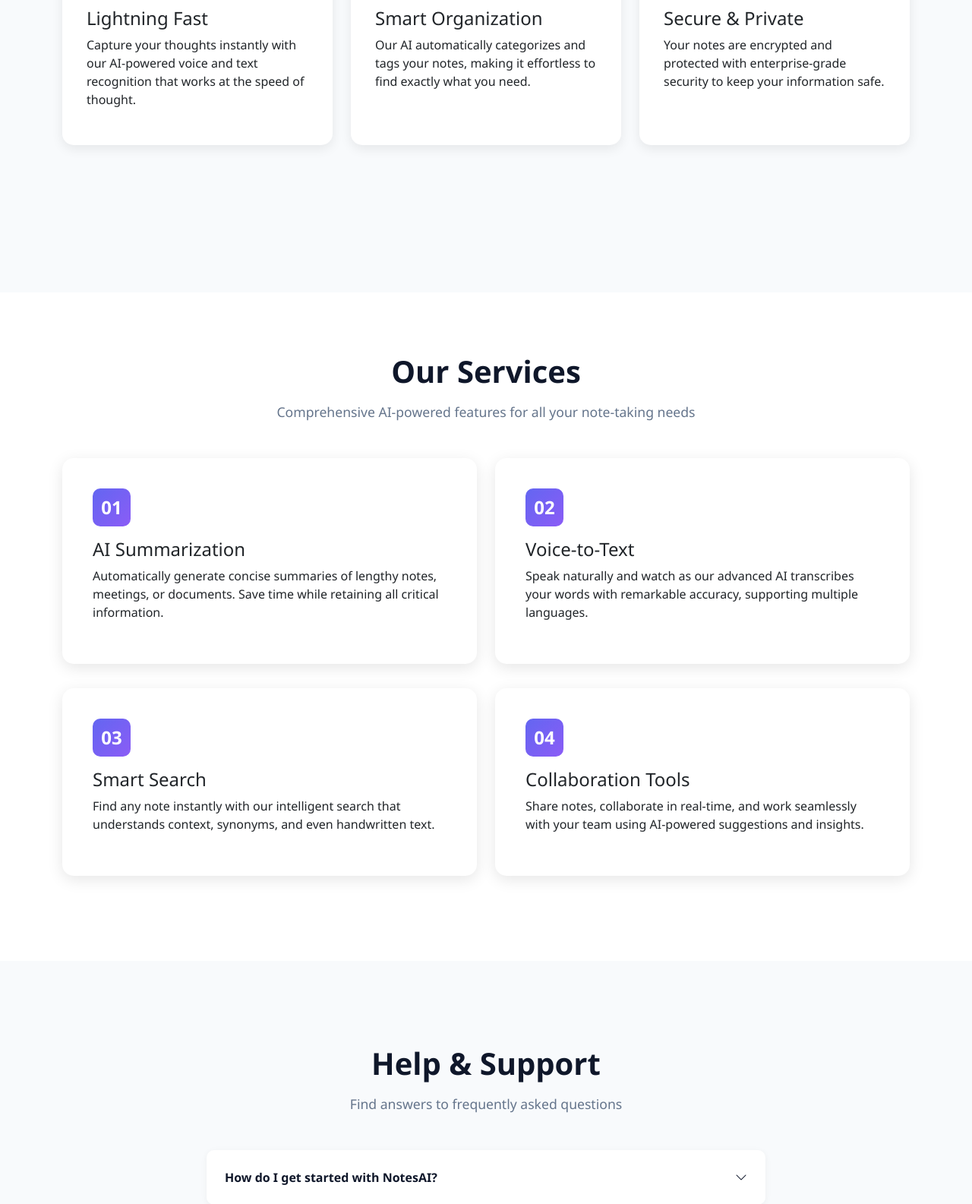
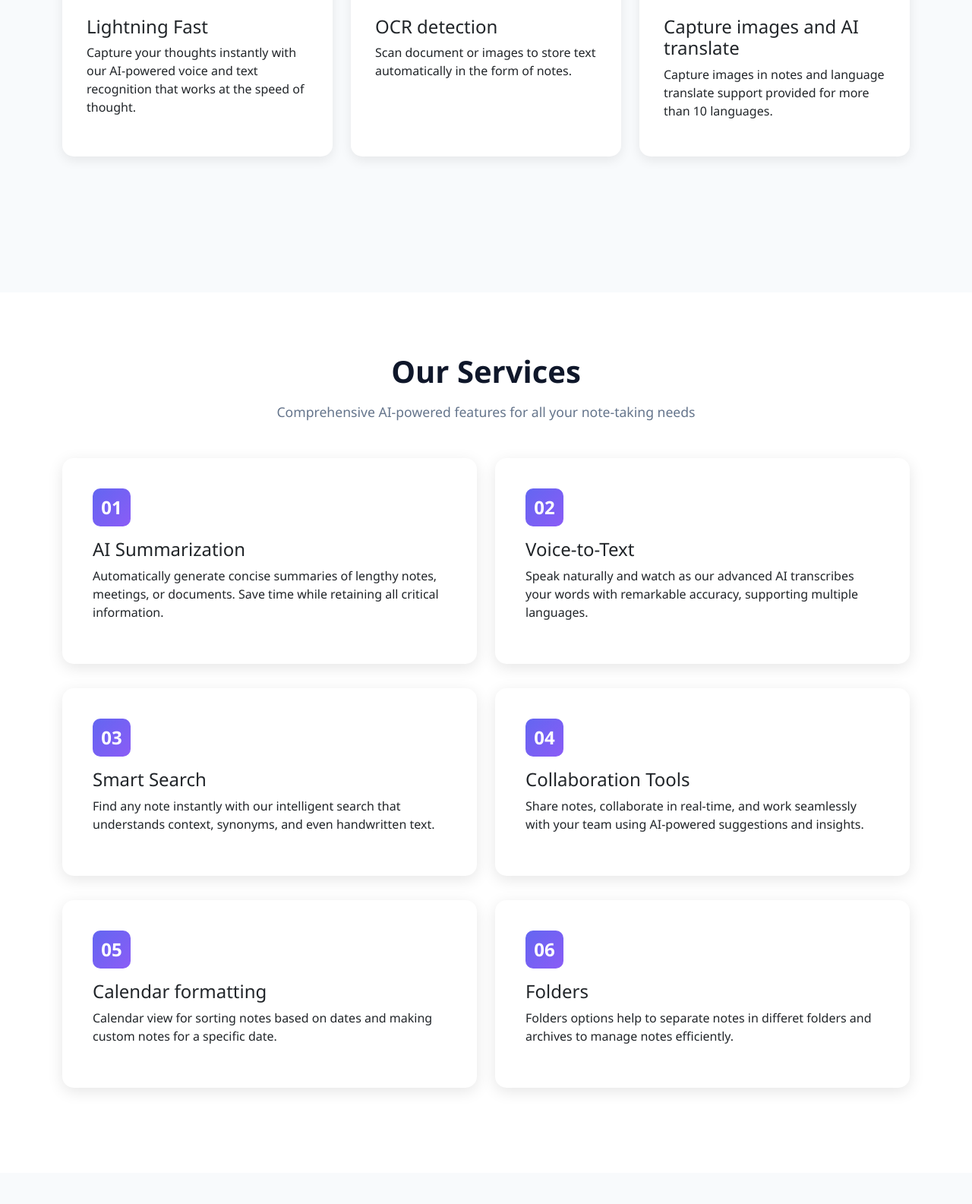
Before and after one commit to karan9617/NotesAIhq, a plain HTML site: page index.html in a window 1280 px wide. Shown: the part 1215-2800 px from the top of the page at 76% size. Drawn offline with nearby package versions, Linux system fonts and the light colour scheme.

Commit message:
index.html

```diff
--- a/index.html
+++ b/index.html
@@ -29,7 +29,7 @@
         .navbar-brand {
             font-weight: 700;
             font-size: 1.5rem;
-            background: linear-gradient(135deg, var(--primary-color), var(--secondary-color));
+            background: linear-gradient(135deg, #000000, var(--secondary-color));
             -webkit-background-clip: text;
             -webkit-text-fill-color: transparent;
             background-clip: text;
@@ -54,7 +54,7 @@
         }
 
         #home {
-            background: linear-gradient(135deg, #667eea 0%, #764ba2 100%);
+            background: linear-gradient(135deg, #000000 0%, #764ba2 100%);
             position: relative;
             overflow: hidden;
         }
@@ -242,7 +242,7 @@
     <nav class="navbar navbar-expand-lg fixed-top">
         <div class="container">
             <a class="navbar-brand" href="#home">
-                <i class="bi bi-journal-text"></i> NotesAI
+                <img src="logo_fixed_white_bg.png" alt="NotesAI Logo" style="height: 40px; margin-right: 2px; vertical-align: middle;"> NotesAI
             </a>
             <button class="navbar-toggler" type="button" data-bs-toggle="collapse" data-bs-target="#navbarNav">
                 <span class="navbar-toggler-icon"></span>
@@ -272,7 +272,7 @@
             <div class="hero-content">
                 <h1>Welcome to NotesAI</h1>
                 <p>Transform your note-taking with advanced AI technology</p>
-                <button class="btn btn-primary-custom">Get Started</button>
+                <a href="https://play.google.com/store/apps/details?id=com.noteaiapp.keyboardai"><button class="btn btn-primary-custom">Get Started</button></a>
             </div>
         </div>
     </section>
@@ -282,7 +282,7 @@
         <div class="container">
             <div class="text-center">
                 <h2 class="section-title">About NotesAI</h2>
-                <p class="section-subtitle">Revolutionizing the way you capture and organize information</p>
+                <p class="section-subtitle">NotesAI is a software application which helps users leverage AI to make notes efficiently, manage notes, form widgets, and store data across different formats.</p>
             </div>
             <div class="row mt-5">
                 <div class="col-md-4 mb-4">
@@ -299,8 +299,8 @@
                         <div class="feature-icon">
                             <i class="bi bi-brain"></i>
                         </div>
-                        <h4>Smart Organization</h4>
-                        <p>Our AI automatically categorizes and tags your notes, making it effortless to find exactly what you need.</p>
+                        <h4>OCR detection</h4>
+                        <p>Scan document or images to store text automatically in the form of notes.</p>
                     </div>
                 </div>
                 <div class="col-md-4 mb-4">
@@ -308,8 +308,8 @@
                         <div class="feature-icon">
                             <i class="bi bi-shield-check"></i>
                         </div>
-                        <h4>Secure & Private</h4>
-                        <p>Your notes are encrypted and protected with enterprise-grade security to keep your information safe.</p>
+                        <h4>Capture images and AI translate</h4>
+                        <p>Capture images in notes and language translate support provided for more than 10 languages.</p>
                     </div>
                 </div>
             </div>
@@ -352,7 +352,22 @@
                         <p>Share notes, collaborate in real-time, and work seamlessly with your team using AI-powered suggestions and insights.</p>
                     </div>
                 </div>
+                <div class="col-lg-6">
+                    <div class="service-card">
+                        <div class="service-number">05</div>
+                        <h4>Calendar formatting</h4>
+                        <p>Calendar view for sorting notes based on dates and making custom notes for a specific date.</p>
+                    </div>
+                </div>
+                <div class="col-lg-6">
+                    <div class="service-card">
+                        <div class="service-number">06</div>
+                        <h4>Folders</h4>
+                        <p>Folders options help to separate notes in differet folders and archives to manage notes efficiently.</p>
+                    </div>
+                </div>
             </div>
+
         </div>
     </section>
 
@@ -407,7 +422,7 @@
                             <i class="bi bi-chevron-down"></i>
                         </div>
                         <div class="faq-answer">
-                            You can reach our support team 24/7 through the in-app chat, email us at support@notesai.com, or visit our comprehensive help center for detailed guides and tutorials.
+                            You can reach our support team 24/7 through the in-app chat, email us at notes.app.company@gmail.com, or visit our comprehensive help center for detailed guides and tutorials.
                         </div>
                     </div>
                 </div>
```
Also changed, not shown: logo_fixed_white_bg.png (added).
